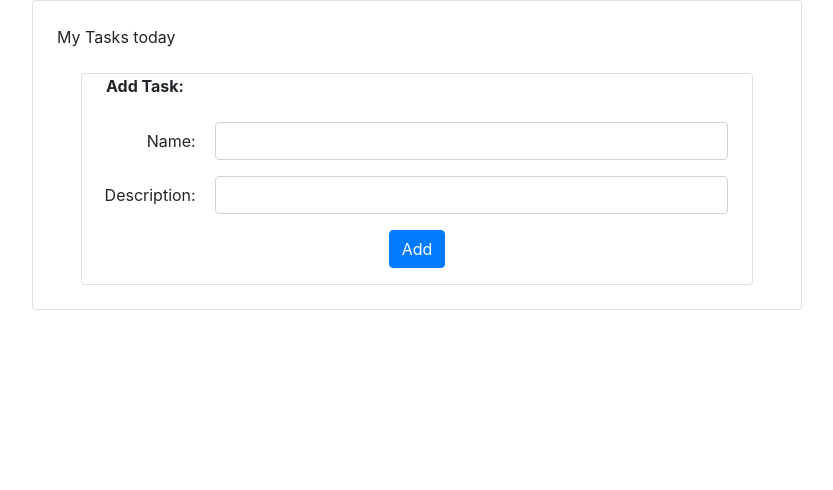
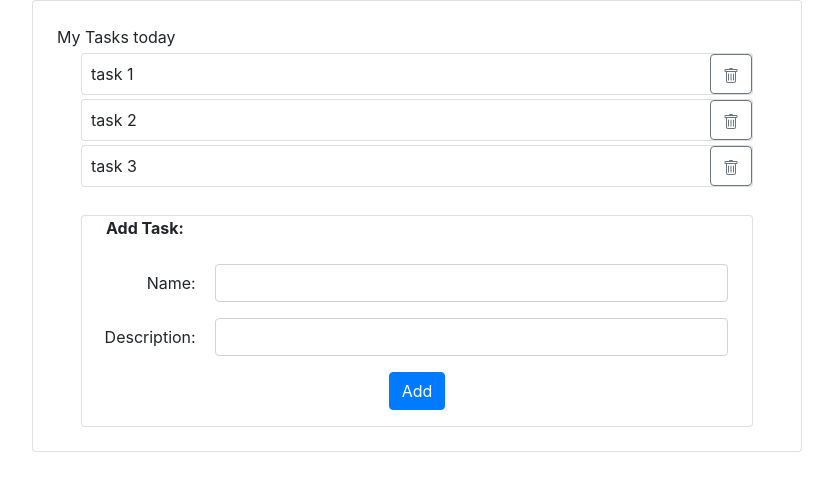
Before and after one commit to kritdev/angular_lab, an Angular app: page / in a window 1280 px wide. Shown: the top 490 px of the page, without its empty margins (223-1056 px from the left). Built offline with nearby package versions, Linux system fonts and the light colour scheme.

Commit message:
task component - select task

```diff
--- a/src/app/task/task.component.css
+++ b/src/app/task/task.component.css
@@ -9,3 +9,6 @@
   border: 1px solid #9ab3a5;
   cursor: pointer;
 }
+.isSelected {
+  background-color: #f0f4f2;
+}
--- a/src/app/task/task.component.html
+++ b/src/app/task/task.component.html
@@ -1,4 +1,4 @@
-<div class="card mx-4 my-1">
+<div class="card mx-4 my-1" [class.isSelected]="isSelected" (click)="selectTask()">
   <div class="row">
     <div class="col-sm-10 px-4 py-2">
       <span>{{task.name}}</span>
--- a/src/app/task/task.component.ts
+++ b/src/app/task/task.component.ts
@@ -13,6 +13,11 @@ export class TaskComponent implements OnInit {
   @Output()
   OnDeleted: EventEmitter<Task> = new EventEmitter();
 
+  @Output()
+  OnSelected: EventEmitter<TaskComponent> = new EventEmitter();
+
+  isSelected: Boolean;
+
   constructor() { }
 
   ngOnInit(): void {
@@ -21,4 +26,8 @@ export class TaskComponent implements OnInit {
   delete(){
     this.OnDeleted.emit(this.task);
   }
+
+  selectTask() {
+    this.OnSelected.emit(this);
+  }
 }
--- a/src/app/todo-list/todo-list.component.html
+++ b/src/app/todo-list/todo-list.component.html
@@ -6,7 +6,8 @@
     <app-task
       *ngFor="let task of todoList"
       [task]=task
-      (OnDeleted)="deleteTask($event)">
+      (OnDeleted)="deleteTask($event)"
+      (OnSelected)="selectTaskComponent($event)">
     </app-task>
   </div>
   <div class="card mx-4 mt-4 px-4">
--- a/src/app/todo-list/todo-list.component.ts
+++ b/src/app/todo-list/todo-list.component.ts
@@ -1,5 +1,6 @@
-import { Component } from '@angular/core';
+import { Component, QueryList, ViewChildren } from '@angular/core';
 import { Task } from '../models/task';
+import { TaskComponent } from '../task/task.component';
 
 @Component({
   selector: 'todo-list',
@@ -7,6 +8,8 @@ import { Task } from '../models/task';
   styleUrls: ['todo-list.component.css']
 })
 export class ToDoListComponent {
+  @ViewChildren(TaskComponent)
+  taskList: QueryList<TaskComponent>;
 
   todoList = [];
   task : Task;
@@ -14,6 +17,9 @@ export class ToDoListComponent {
 
   constructor() {
     this.task = new Task();
+    this.todoList.push({id:1, name:'task 1', description:'abcd12345678'});
+    this.todoList.push({id:2, name:'task 2', description:'aaaaaaaaaaa8'});
+    this.todoList.push({id:3, name:'task 3', description:'ab5555555555'});
   }
 
   addTask() {
@@ -27,4 +33,9 @@ export class ToDoListComponent {
     if(index >= 0 )
       this.todoList.splice(index, 1);
   }
+
+  selectTaskComponent(taskComponent) {
+    this.taskList.forEach( item => item.isSelected = false);
+    taskComponent.isSelected = true;
+  }
 }
```
